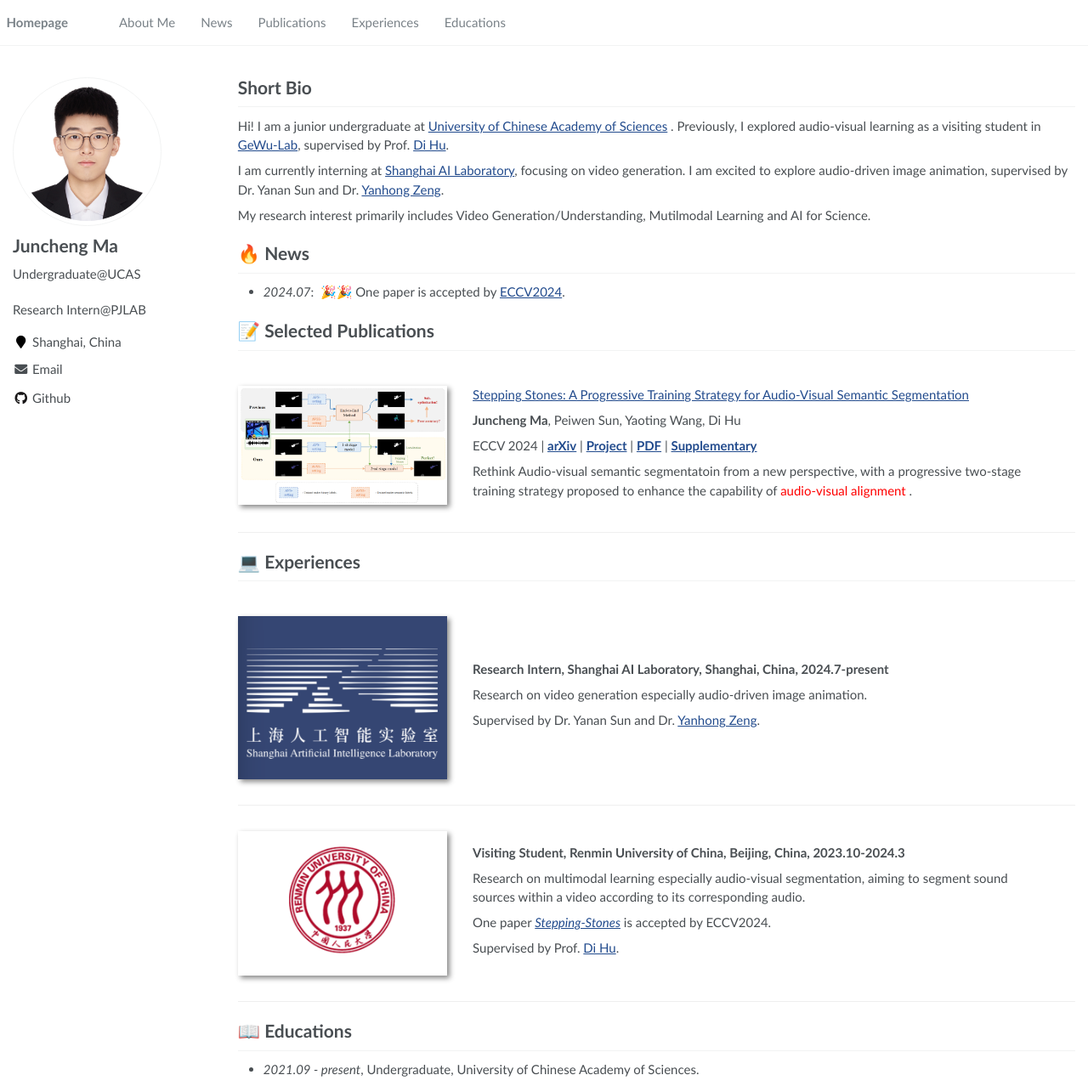
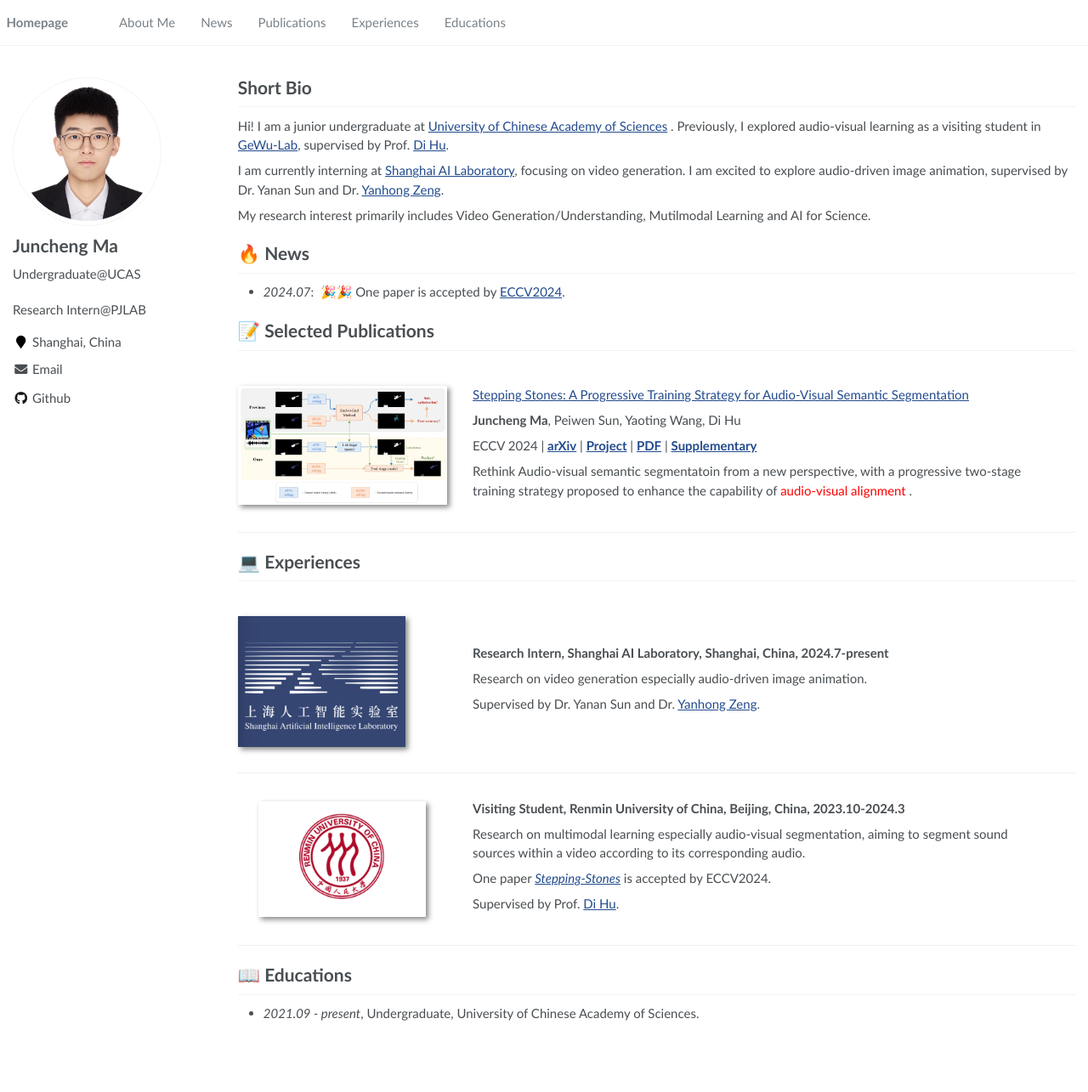
Before and after one commit to ucasmjc/ucasmjc.github.io, a Jekyll site: the page built from _pages/about.md, in a window 1280 px wide and 1285 px high. Shown: the whole window at 85% size. Built offline with Jekyll 4.4.1, drawn with Linux system fonts in a browser that asks for light colours.

Commit message:
initial2

```diff
--- a/_pages/about.md
+++ b/_pages/about.md
@@ -44,7 +44,7 @@ Rethink Audio-visual semantic segmentatoin from a new perspective, with a progre
 </div>
 
 # 💻 Experiences
-<div class='paper-box'><div class='paper-box-image'><div><div class="badge"></div><img src='images/pjlab.png' alt="sym" width="100%"></div></div>
+<div class='paper-box'><div class='paper-box-image'><div><div class="badge"></div><img src='images/pjlab.png' alt="sym" width="80%"></div></div>
 <div class='paper-box-text' markdown="1">
 
 **Research Intern, Shanghai AI Laboratory, Shanghai, China, 2024.7-present**
@@ -55,7 +55,7 @@ Supervised by Dr. Yanan Sun and Dr. <a href='https://zengyh1900.github.io/'>Yanh
 
 </div>
 </div>
-<div class='paper-box'><div class='paper-box-image' style="text-align: center;"><div><div class="badge"></div><img src='images/ruc.png' alt="sym" style="display: inline-block; width: 100%;"></div></div>
+<div class='paper-box'><div class='paper-box-image' style="text-align: center;"><div><div class="badge"></div><img src='images/ruc.png' alt="sym" style="display: inline-block; width: 80%;"></div></div>
 <div class='paper-box-text' markdown="1">
 
 **Visiting Student, Renmin University of China, Beijing, China, 2023.10-2024.3**
```
